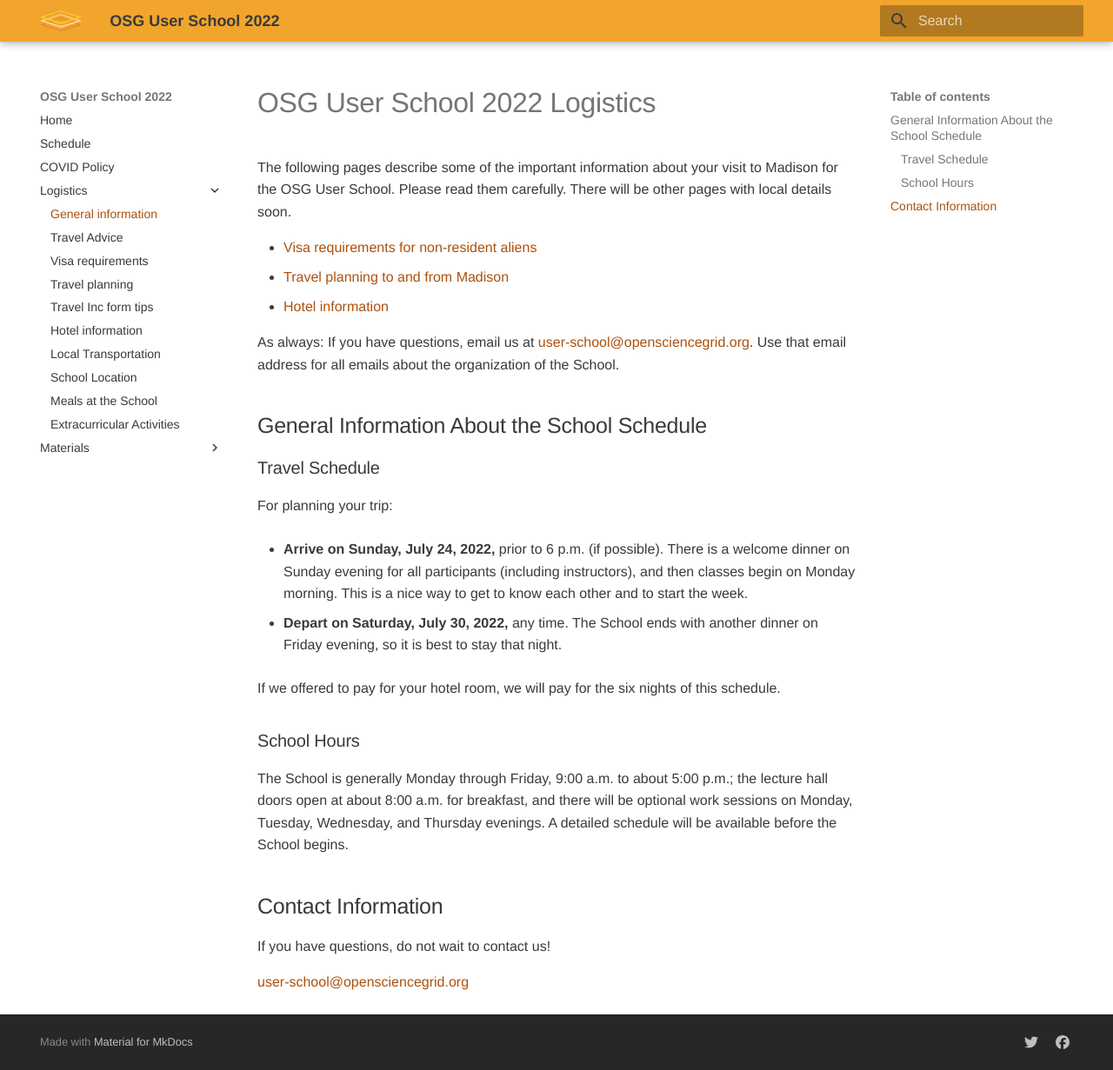
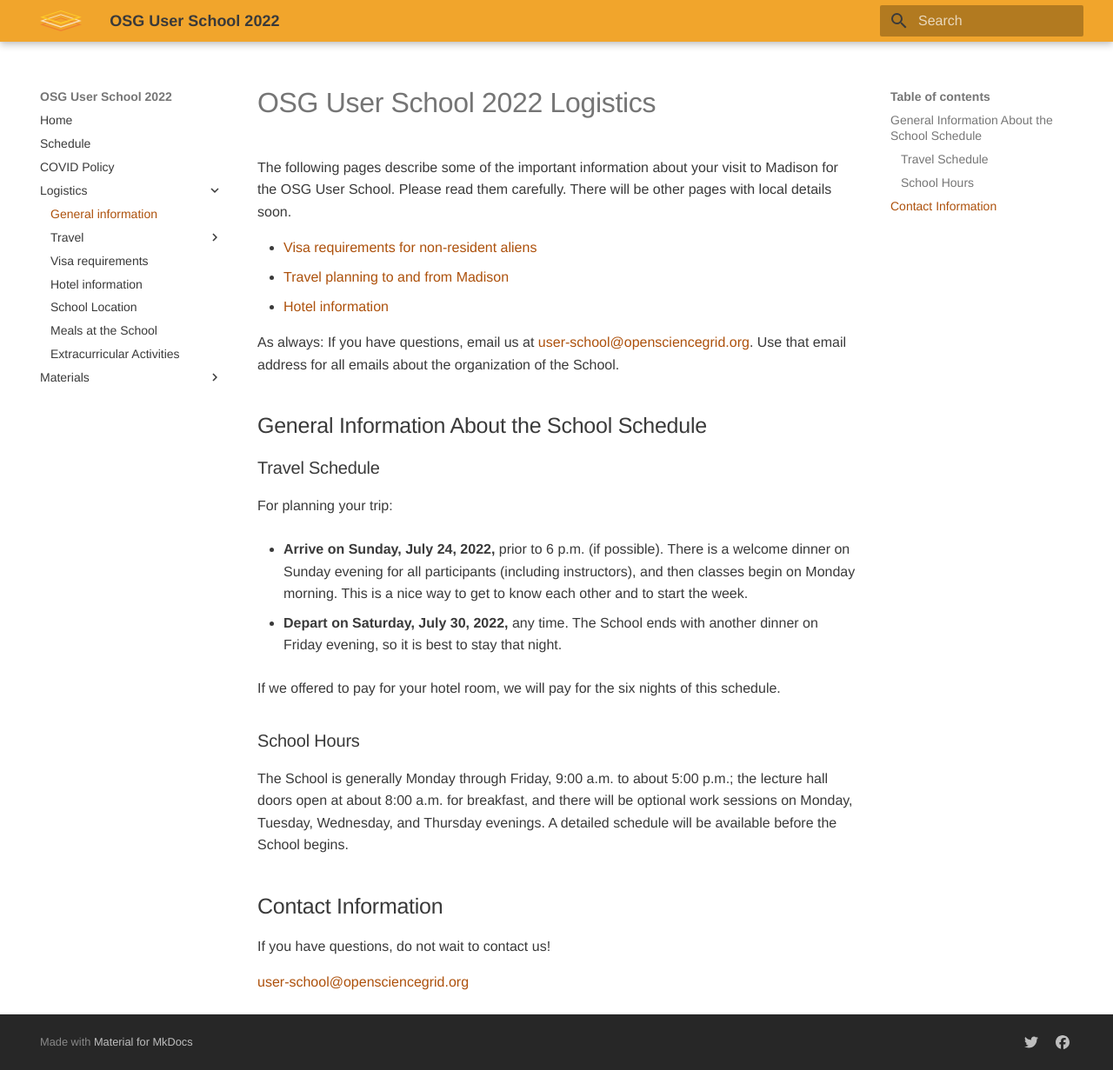
Before and after one commit to showmic09/user-school-2022, an MkDocs documentation site: the page built from docs/logistics/index.md, in a window 1280 px wide and 1231 px high. Shown: the whole window at 87% size. Built offline with MkDocs 1.6.1 and Material for MkDocs 9.7.7, drawn with Linux system fonts in a browser that asks for light colours.

Commit message:
Condense the travel items into a dropdown

```diff
--- a/mkdocs.yml
+++ b/mkdocs.yml
@@ -35,12 +35,13 @@ nav:
   - COVID Policy:                   covid-policy.md
   - Logistics:
     - General information:          logistics/index.md
-    - Travel Advice:                logistics/travel-advice.md
+    - Travel:
+      - Advice:                     logistics/travel-advice.md
+      - Local Transportation:       logistics/local-transportation.md
+      - Travel planning:            logistics/travel.md
+      - Travel Inc form tips:       logistics/travel-form.md
     - Visa requirements:            logistics/visas.md
-    - Travel planning:              logistics/travel.md
-    - Travel Inc form tips:         logistics/travel-form.md
     - Hotel information:            logistics/hotel.md
-    - Local Transportation:         logistics/local-transportation.md
     - School Location:              logistics/location.md
     - Meals at the School:          logistics/meals.md
     - Extracurricular Activities:   logistics/fun.md
```
